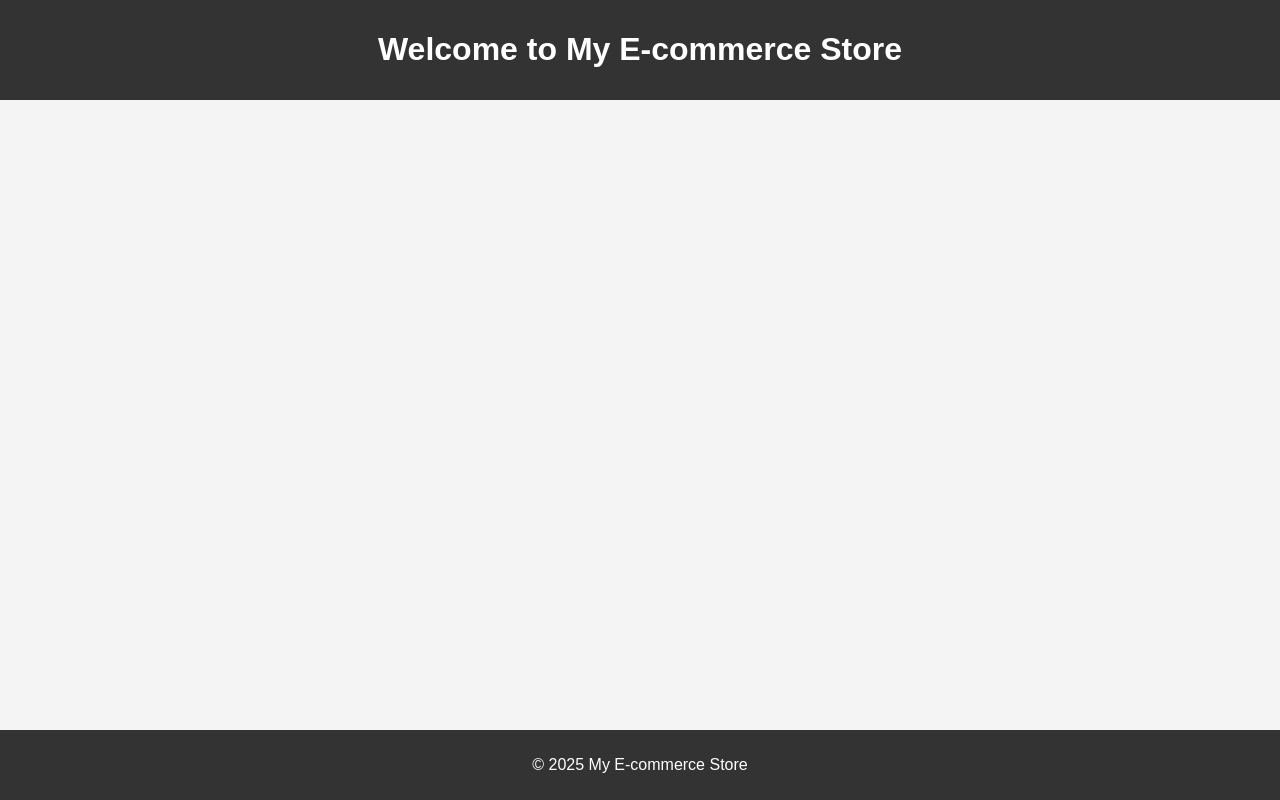
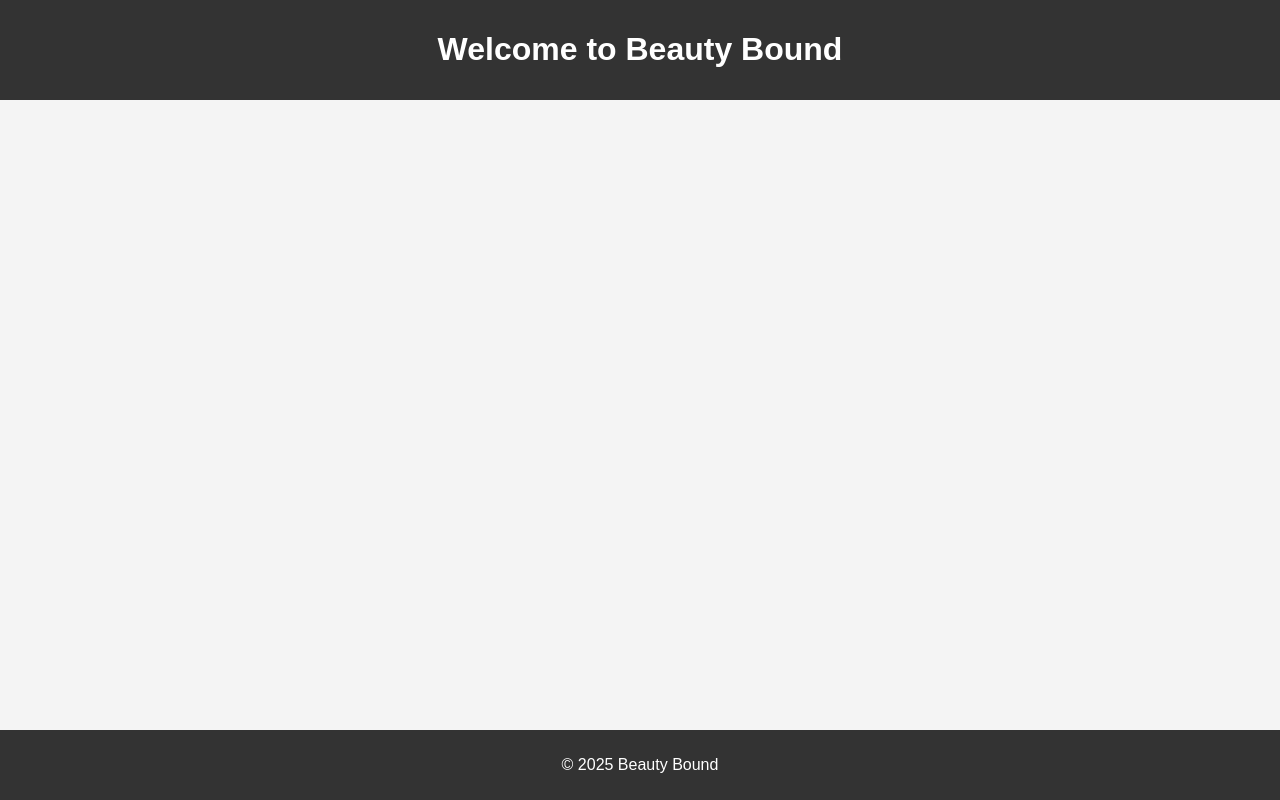
Before and after one commit to tiacerminara/CMPS-360-Module-6, a website: page public/index.html in a window 1280 px wide. Drawn offline with Linux system fonts and the light colour scheme.

Commit message:
Update site name

```diff
--- a/public/index.html
+++ b/public/index.html
@@ -3,12 +3,12 @@
 <head>
     <meta charset="UTF-8">
     <meta name="viewport" content="width=device-width, initial-scale=1.0">
-    <title>My E-commerce Store</title>
+    <title>Beauty Bound</title>
     <link rel="stylesheet" href="styles.css">
 </head>
 <body>
     <header>
-        <h1>Welcome to My E-commerce Store</h1>
+        <h1>Welcome to Beauty Bound</h1>
     </header>
 
     <section id="product-list">
@@ -16,7 +16,7 @@
     </section>
 
     <footer>
-        <p>&copy; 2025 My E-commerce Store</p>
+        <p>&copy; 2025 Beauty Bound</p>
     </footer>
 
     <script src="script.js"></script>
```
